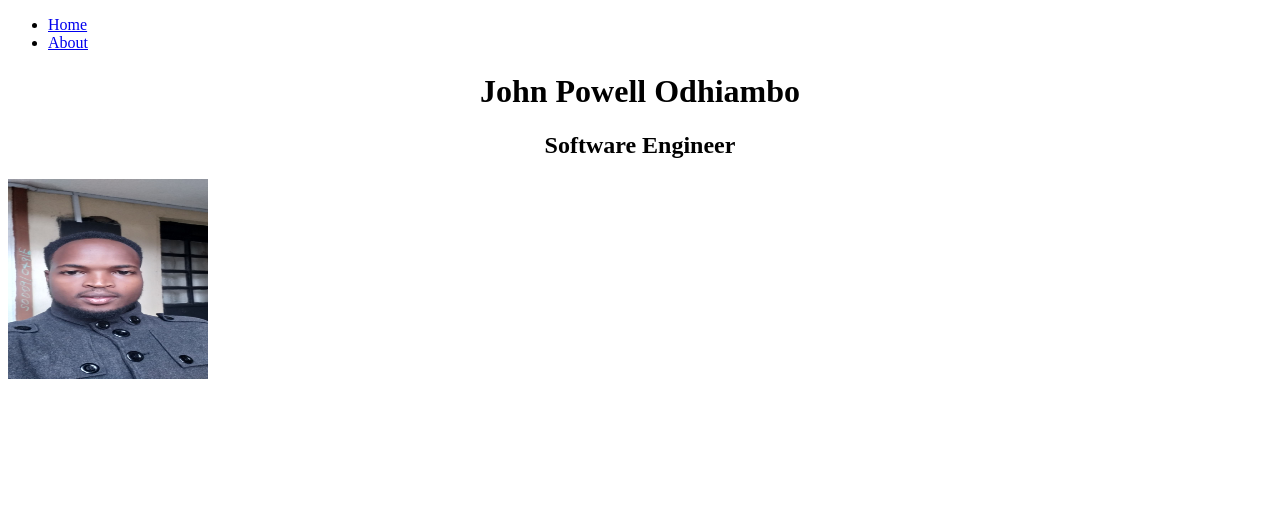
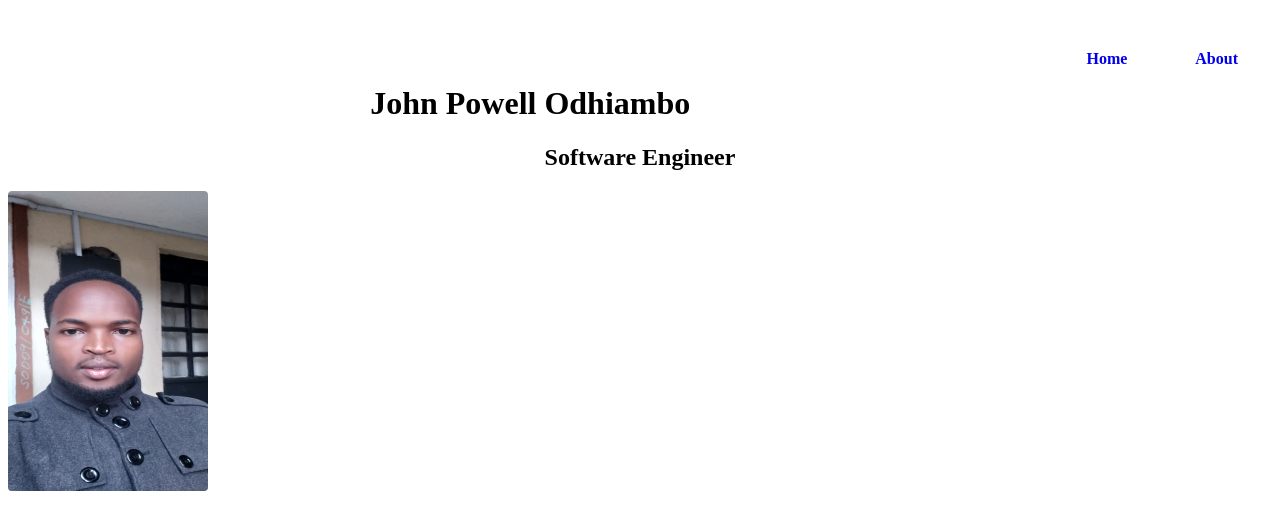
Before and after one commit to Powelljep/portfolio-landing-page, a plain HTML site: page index.html in a window 1280 px wide. Drawn offline with Linux system fonts and the light colour scheme.

Commit message:
adding styles to my pages

```diff
--- a/css/styles.css
+++ b/css/styles.css
@@ -1,9 +1,32 @@
+body {
+    width: auto;
+    height: auto;
+}
+
 img {
     width: 200px;
-    height: 200px;
+    height: 300px;
     float: left;
+    border-radius: 4px;
+
 }
 
 h1, h2 {
     text-align: center;
 }
+
+nav {
+    width: 100%;
+    height: 3em;
+}
+nav ul li {
+    display: inline;
+    float: right;
+    padding:2em;
+    margin: 2px;
+}
+
+nav ul li a {
+    text-decoration: none;
+    font-weight: bold;
+}
--- a/index.html
+++ b/index.html
@@ -8,8 +8,8 @@
         <nav>
 
             <ul>
+                <li><a href="./about.html">About</a></li>
                 <li><a href="./index.html">Home</a></li>
-                <li><a href="./about.html">About</a></li>
             </ul>
         </nav>
         <h1>John Powell Odhiambo</h1>
```
Also changed, not shown: about.html (+1 -1 lines).
